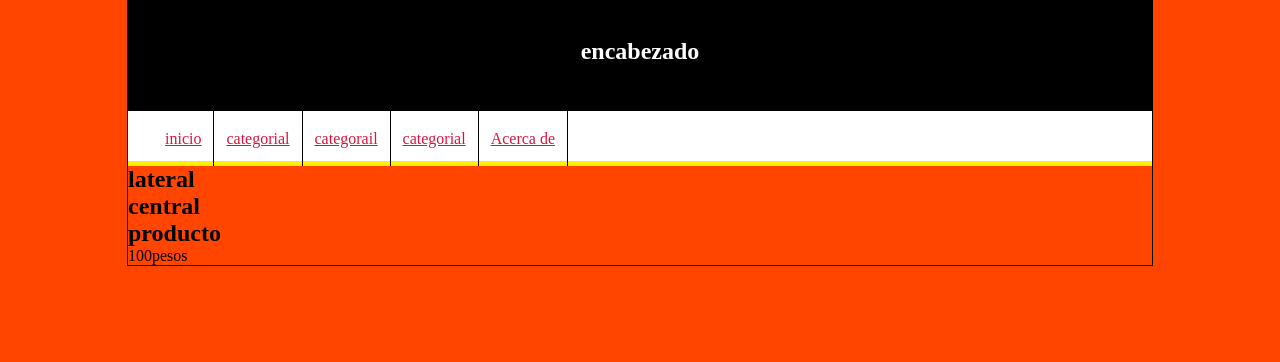
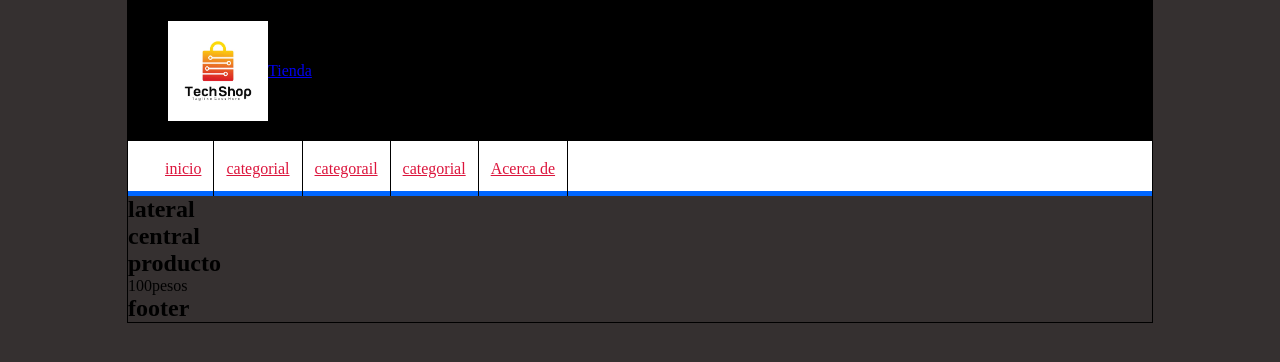
Before and after one commit to fredyestivendiazpinilla3-eng/pruebaphp, a PHP site: page / in a window 1280 px wide. Shown: the top 362 px of the page. Run offline with PHP 8.4, Linux system fonts and the light colour scheme.

Commit message:
css de logotipo

```diff
--- a/index.html
+++ b/index.html
@@ -13,7 +13,11 @@
 
     <div id="container">
         <header id="header">
-            <h2>encabezado</h2>
+            <div id="logo">
+                <img src="imagen/plantilla-diseno-logotipo-tienda-tecnologia_145155-2697.avif" alt="tienda logo">
+                <a href="index.html">Tienda</a>
+            </div>
+
         </header>
 
         <nav id="menu">
@@ -58,6 +62,7 @@
                 </div>
 
                 <footer id="footer">
+                    <h2>footer</h2>
 
                 </footer>
     </div>
--- a/style.css
+++ b/style.css
@@ -5,7 +5,7 @@
 
 body{
 
-    background-color: orangered;
+    background-color: rgb(53, 48, 48);
 }
 
 #container{
@@ -16,7 +16,7 @@ body{
 }
 
 #header{
-height: 110px;
+height: 140px;
 background-color: black;
 color: white;
 text-align: center;
@@ -24,9 +24,21 @@ line-height: 100px;
 
 }
 
+#logo{
+    padding: 20px;
+    margin-left: 20px;
+    float: left;
+}
+
+#logo img{
+    float: left;
+    height: 100px;
+    width: 100px;
+}
+
 #menu{
     background-color: white;
-    color: rgb(255, 238, 0);
+    color: rgb(0, 102, 255);
     height: 50px;
     border-bottom: 5px solid;
 }
@@ -53,5 +65,5 @@ line-height: 100px;
 }
 
 #menu a:hover{
-    background: orangered;
+    background: rgb(255, 0, 0);
 }
```
Also changed, not shown: imagen/plantilla-diseno-logotipo-tienda-tecnologia_145155-2697.avif (added).
